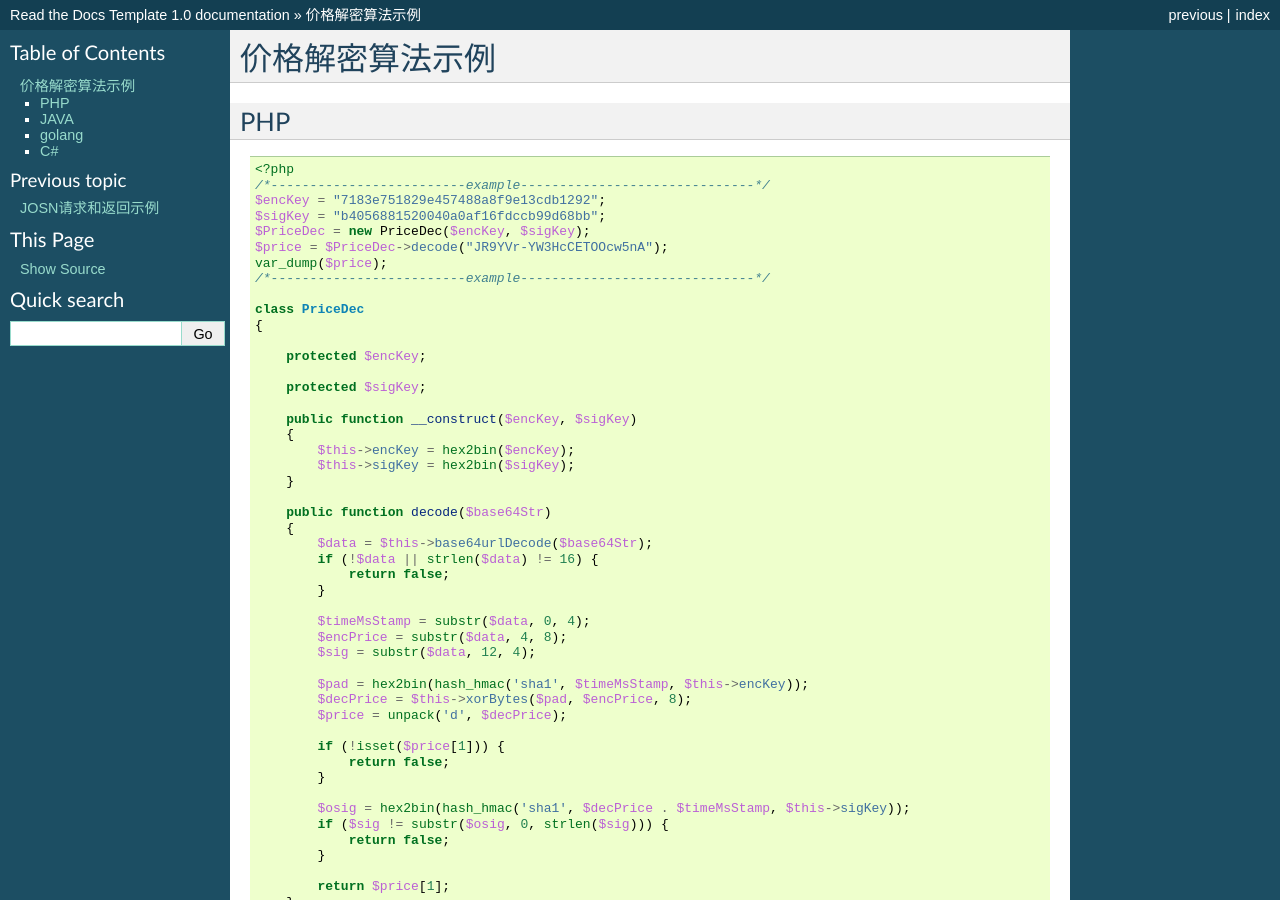
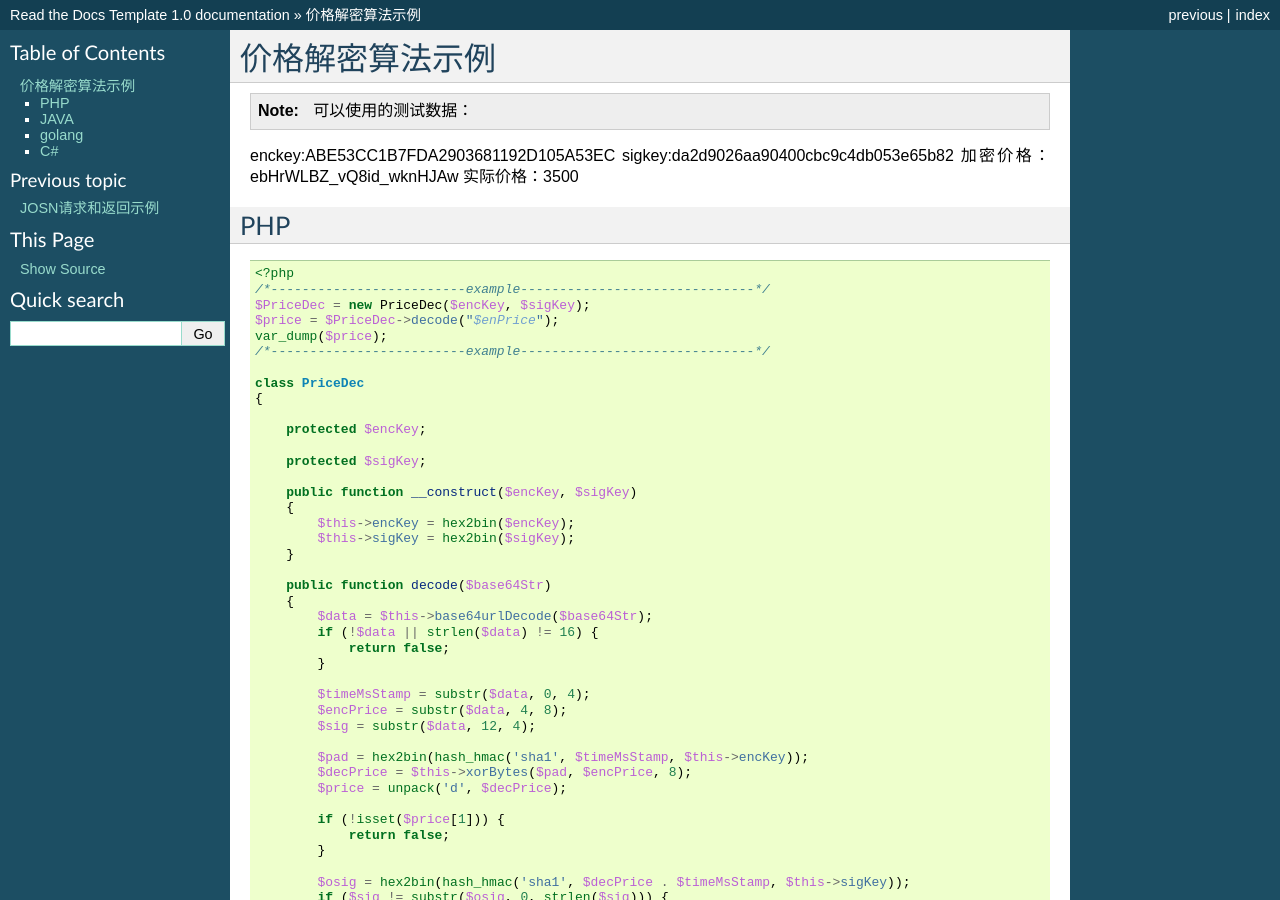
Before and after one commit to yumimobi/adx_dsp_doc, a Sphinx documentation site: the page built from docs/ydecrypt.rst, in a window 1280 px wide and 900 px high. Built offline with Sphinx 7.4.7, drawn with Linux system fonts in a browser that asks for light colours; some of the changed text lies outside the part shown.

Commit message:
增加价格解密可用数据提示

```diff
--- a/docs/ydecrypt.rst
+++ b/docs/ydecrypt.rst
@@ -1,5 +1,13 @@
 价格解密算法示例
 ================
+
+.. note:: 可以使用的测试数据：
+
+enckey:ABE53CC1B7FDA2903681192D105A53EC
+sigkey:da2d9026aa90400cbc9c4db053e65b82
+加密价格：ebHrWLBZ_vQ8id_wknHJAw
+实际价格：3500
+
 
 PHP
 ---
@@ -8,10 +16,8 @@ PHP
 
 		<?php
 		/*-------------------------example------------------------------*/
-		$encKey = "7183e751829e457488a8f9e13cdb1292";
-		$sigKey = "b4056881520040a0af16fdccb99d68bb";
 		$PriceDec = new PriceDec($encKey, $sigKey);
-		$price = $PriceDec->decode("JR9YVr-YW3HcCETOOcw5nA");
+		$price = $PriceDec->decode("$enPrice");
 		var_dump($price);
 		/*-------------------------example------------------------------*/
 
@@ -228,10 +234,10 @@ JAVA
 		    public static void main(String args[]) {
 
 		        PriceDec p = new PriceDec();
-		        p.setEncKey("7183e751829e457488a8f9e13cdb1292");
-		        p.setSigKey("b4056881520040a0af16fdccb99d68bb");
+		        p.setEncKey("$encKey");
+		        p.setSigKey("$sigKey");
 
-		        String base64Str = "JR9YVr-YW3HcCETOOcw5nA";
+		        String base64Str = "$enPrice";
 		        System.out.println(p.decode(base64Str));
 		    }
 		}
@@ -361,7 +367,7 @@ C#
 			public static void Main(string[] args)
 			{
 				PriceDec a = new PriceDec();
-				Console.WriteLine(a.decode("7183e751829e457488a8f9e13cdb1292","b4056881520040a0af16fdccb99d68bb","JR9YVr-YW3HcCETOOcw5nA"));
+				Console.WriteLine(a.decode("$encKey","$sigKey","$enPrice"));
 				Console.ReadKey(true);
 			}
 		}
```
